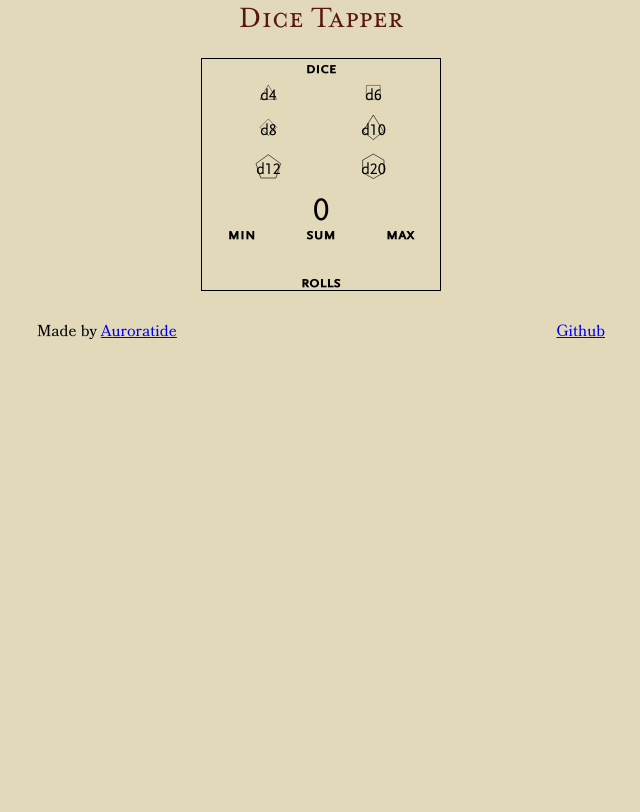
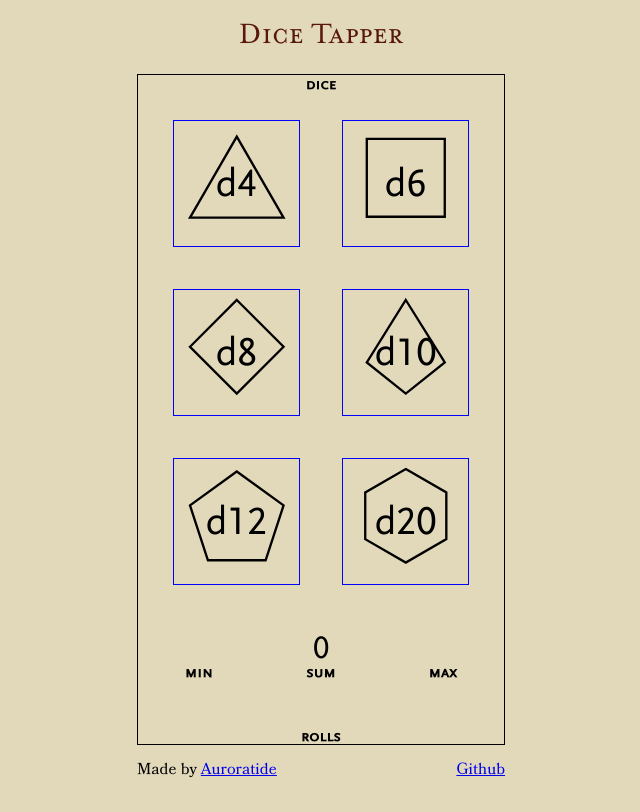
Before and after one commit to Auroratide/tap-to-roll, a React (Vite) app: page / in a window 1280 px wide. Shown: the whole page, without its empty margins (319-959 px from the left). Built offline with nearby package versions, Linux system fonts and the light colour scheme.

Commit message:
Arrange dice into a square grid, abstracted into a component to simplify the css

```diff
--- a/src/App/App.module.css
+++ b/src/App/App.module.css
@@ -1,3 +1,12 @@
+.container {
+    max-width: 25rem;
+    padding: 1em;
+    display: grid;
+    grid-template-rows: 1fr auto;
+    gap: 1em;
+    margin: auto;
+}
+
 .title {
     text-align: center;
 }
--- a/src/App/App.tsx
+++ b/src/App/App.tsx
@@ -2,10 +2,12 @@ import { DiceTapper } from '../DiceTapper'
 import { Footer } from '../Footer'
 import * as classes from './App.module.css'
 
-export const App = () => (<>
-    <main>
-        <h1 className={classes.title}>Dice Tapper</h1>
-        <DiceTapper />
-    </main>
-    <Footer />
-</>)
+export const App = () => (
+    <div className={classes.container}>
+        <main>
+            <h1 className={classes.title}>Dice Tapper</h1>
+            <DiceTapper />
+        </main>
+        <Footer />
+    </div>
+)
--- a/src/DiceTapper/DiceTapper.module.css
+++ b/src/DiceTapper/DiceTapper.module.css
@@ -1,23 +1,18 @@
 .dice-tapper {
     font-family: var(--font-table);
-    display: flex;
-    flex-direction: column;
+    display: grid;
+    grid-template-rows: 1fr auto auto;
+    gap: 1em;
     text-transform: lowercase;
 
-    max-width: 15em;
-    margin: auto;
     border: 1px solid black;
 }
 
-.dice {
+.dice-container {
     border: none;
-    display: grid;
-    grid-template-columns: 1fr 1fr;
-    justify-items: center;
-    row-gap: 0.5em;
 }
 
-.dice legend {
+.dice-container legend {
     margin: auto;
     font-family: var(--font-table-heading);
     font-weight: bold;
--- a/src/DiceTapper/DiceTapper.tsx
+++ b/src/DiceTapper/DiceTapper.tsx
@@ -5,6 +5,7 @@ import { useRestartableTimout } from './useRestartableTimout'
 import * as classes from './DiceTapper.module.css'
 import { DieButton } from './DieButton'
 import { D4, D6, D8, D10, D12, D20 } from '../dice'
+import { SquareGrid } from '../SquareGrid'
 
 export type DiceTapperProps = {
     id?: string,
@@ -39,14 +40,16 @@ export const DiceTapper = ({
 
     return (
         <article className={classes['dice-tapper']}>
-            <fieldset className={classes.dice}>
+            <fieldset className={classes['dice-container']}>
                 <legend>Dice</legend>
+                <SquareGrid columns={2}>
                     <DieButton onClick={roll(die(4))} icon={<D4 />} label="d4" />
                     <DieButton onClick={roll(die(6))} icon={<D6 />} label="d6" />
                     <DieButton onClick={roll(die(8))} icon={<D8 />} label="d8" />
                     <DieButton onClick={roll(die(10))} icon={<D10 />} label="d10" />
                     <DieButton onClick={roll(die(12))} icon={<D12 />} label="d12" />
                     <DieButton onClick={roll(die(20))} icon={<D20 />} label="d20" />
+                </SquareGrid>
             </fieldset>
             <section className={classes.aggregation}>
                 <div className={classes.output}>
--- a/src/DiceTapper/DieButton/DieButton.module.css
+++ b/src/DiceTapper/DieButton/DieButton.module.css
@@ -1,14 +1,21 @@
 .die-button {
+    --margin: 12.5%;
     display: grid;
-    align-items: center;
+    place-items: center center;
     background: none;
-    border: none;
+    border: 1px solid blue;
+    padding: 0;
+    font-size: 2.5em;
+    margin: var(--margin);
+    width: calc(100% - 2 * var(--margin));
+    height: calc(100% - 2 * var(--margin));
     cursor: pointer;
 }
 
 .die-button .icon {
     grid-column: 1;
     grid-row: 1;
+    width: 75%;
 }
 
 .die-button .label {
--- a/src/Footer/Footer.module.css
+++ b/src/Footer/Footer.module.css
@@ -2,7 +2,5 @@
     display: flex;
     justify-content: space-between;
     font-family: var(--font-body);
-    padding: 2em 1em;
-    margin: auto;
-    max-width: var(--width);
+    padding: 0;
 }
--- /dev/null
+++ b/src/SquareGrid/SquareGrid.module.css
@@ -0,0 +1,23 @@
+.square-grid {
+    display: grid;
+    grid-template-columns: repeat(var(--square-grid-columns), 1fr);
+    grid-auto-rows: 1fr;
+    place-items: center center;
+}
+
+.square-grid .cell {
+    width: 100%;
+    display: grid;
+    position: relative;
+}
+
+.square-grid .cell::before {
+    content: '';
+    padding-bottom: 100%;
+}
+
+.square-grid .item {
+    position: absolute;
+    width: 100%;
+    height: 100%;
+}
--- /dev/null
+++ b/src/SquareGrid/SquareGrid.tsx
@@ -0,0 +1,23 @@
+import { CSSProperties } from 'react'
+import * as classes from './SquareGrid.module.css'
+
+export type SquareGridProps = {
+    columns: number,
+    children: JSX.Element[],
+}
+
+type CssWithCustomProps = CSSProperties & {
+    '--square-grid-columns': number,
+}
+
+export const SquareGrid = ({ columns, children }: SquareGridProps) => (
+    <div style={{ '--square-grid-columns': columns } as CssWithCustomProps} className={classes['square-grid']}>
+        {children.map(child => (
+            <div className={classes.cell}>
+                <div className={classes.item}>
+                    {child}
+                </div>
+            </div>
+        ))}
+    </div>
+)
--- /dev/null
+++ b/src/SquareGrid/index.ts
@@ -0,0 +1 @@
+export * from './SquareGrid'
--- a/src/global.css
+++ b/src/global.css
@@ -8,8 +8,6 @@
 
     --color-bg: #e2d9ba;
     --color-heading: #58180d;
-
-    --width: 37.5rem;
 }
 
 body {
```
Lines whose indentation alone changed are shown as unchanged.
